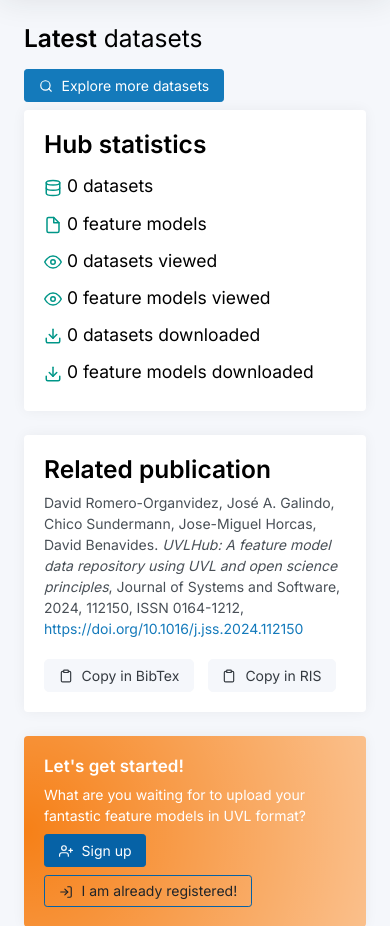
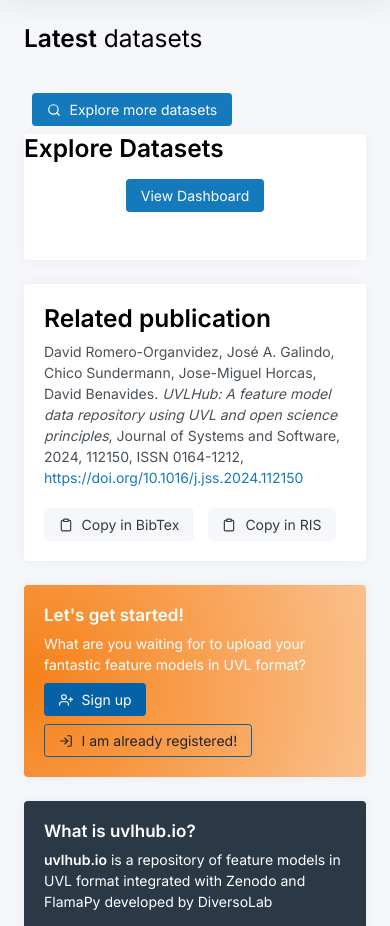
Before and after one commit to tomihc123/clone-mantecado-hub2, a Flask app: page / in a window 390 px wide. Shown: the part 50-976 px from the top of the page. Run offline with Flask 3, Linux system fonts and the light colour scheme; parts of the project's set-up code (start-up, migrations or seed data) failed here and were passed over; some libraries are stand-ins or nearby versions.

Commit message:
Add dashboard

```diff
--- a/app/modules/public/routes.py
+++ b/app/modules/public/routes.py
@@ -1,13 +1,11 @@
 import logging
 
 from flask import render_template
-
 from app.modules.featuremodel.services import FeatureModelService
 from app.modules.public import public_bp
 from app.modules.dataset.services import DataSetService
 
 logger = logging.getLogger(__name__)
-
 
 @public_bp.route("/")
 def index():
@@ -15,25 +13,29 @@
     dataset_service = DataSetService()
     feature_model_service = FeatureModelService()
 
-    # Statistics: total datasets and feature models
+    # Fetch dataset statistics
     datasets_counter = dataset_service.count_synchronized_datasets()
     feature_models_counter = feature_model_service.count_feature_models()
+    total_dataset_downloads = dataset_service.total_dataset_downloads()
+    total_dataset_views = dataset_service.total_dataset_views()
 
-    # Statistics: total downloads
+    # Render the main page
+    return render_template("public/index.html")
+
+@public_bp.route("/dashboard")
+def dashboard():
+    dataset_service = DataSetService()
+    feature_model_service = FeatureModelService()
+
+    # Fetch data for dashboard
+    datasets_counter = dataset_service.count_synchronized_datasets()
+    feature_models_counter = feature_model_service.count_feature_models()
     total_dataset_downloads = dataset_service.total_dataset_downloads()
-    total_feature_model_downloads = feature_model_service.total_feature_model_downloads()
+    total_dataset_views = dataset_service.total_dataset_views()
 
-    # Statistics: total views
-    total_dataset_views = dataset_service.total_dataset_views()
-    total_feature_model_views = feature_model_service.total_feature_model_views()
-
-    return render_template(
-        "public/index.html",
-        datasets=dataset_service.latest_synchronized(),
-        datasets_counter=datasets_counter,
-        feature_models_counter=feature_models_counter,
-        total_dataset_downloads=total_dataset_downloads,
-        total_feature_model_downloads=total_feature_model_downloads,
-        total_dataset_views=total_dataset_views,
-        total_feature_model_views=total_feature_model_views
-    )
+    # Pass data to the dashboard template
+    return render_template("public/dashboard.html",
+                           datasets_counter=datasets_counter,
+                           feature_models_counter=feature_models_counter,
+                           total_dataset_downloads=total_dataset_downloads,
+                           total_dataset_views=total_dataset_views)
--- a/app/modules/public/templates/public/index.html
+++ b/app/modules/public/templates/public/index.html
@@ -5,7 +5,6 @@
 {% block content %}
 
     <h1 class="h2 mb-3">
-
         <b>Latest</b> datasets
     </h1>
 
@@ -18,11 +17,9 @@
                     <div class="card-body">
                         <div class="d-flex align-items-center justify-content-between">
                             <h2>
-
                                 <a href="{{ dataset.get_uvlhub_doi() }}">
                                     {{ dataset.ds_meta_data.title }}
                                 </a>
-
                             </h2>
                             <div>
                                 <span class="badge bg-secondary">{{ dataset.get_cleaned_publication_type() }}</span>
@@ -31,15 +28,12 @@
                         <p class="text-secondary">{{ dataset.created_at.strftime('%B %d, %Y at %I:%M %p') }}</p>
 
                         <div class="row mb-2">
-
                             <div class="col-12">
                                 <p class="card-text">{{ dataset.ds_meta_data.description }}</p>
                             </div>
-
                         </div>
 
                         <div class="row mb-2 mt-4">
-
                             <div class="col-12">
                                 {% for author in dataset.ds_meta_data.authors %}
                                     <p class="p-0 m-0">
@@ -53,12 +47,9 @@
                                     </p>
                                 {% endfor %}
                             </div>
-
-
                         </div>
 
                         <div class="row mb-2">
-
                             <div class="col-12">
                                 <a href="{{ dataset.get_uvlhub_doi() }}">{{ dataset.get_uvlhub_doi() }}</a>
                                 <div id="dataset_doi_uvlhub_{{ dataset.id }}" style="display: none">
@@ -69,29 +60,23 @@
                                    style="cursor: pointer"
                                    onclick="copyText('dataset_doi_uvlhub_{{ dataset.id }}')"></i>
                             </div>
-
-
-
                         </div>
 
                         <div class="row mb-2">
-
                             <div class="col-12">
                                 {% for tag in dataset.ds_meta_data.tags.split(',') %}
                                     <span class="badge bg-secondary">{{ tag.strip() }}</span>
                                 {% endfor %}
                             </div>
-
                         </div>
 
-                        <div class="row  mt-4">
+                        <div class="row mt-4">
                             <div class="col-12">
                                 <a href="{{ dataset.get_uvlhub_doi() }}" class="btn btn-outline-primary btn-sm"
                                    style="border-radius: 5px;">
                                     <i data-feather="eye" class="center-button-icon"></i>
                                     View dataset
                                 </a>
-
                                 <a href="/dataset/download/{{ dataset.id }}" class="btn btn-outline-primary btn-sm"
                                    style="border-radius: 5px;">
                                     <i data-feather="download" class="center-button-icon"></i>
@@ -100,117 +85,64 @@
                             </div>
                         </div>
 
-
                     </div>
                 </div>
             {% endfor %}
 
-            <a href="/explore" class="btn btn-primary">
+            <a href="/explore" class="btn btn-primary mt-4 ms-2">
                 <i data-feather="search" class="center-button-icon"></i>
                 Explore more datasets
             </a>
 
         </div>
 
+        <!-- Sidebar with Explore Datasets and Related Publication -->
         <div class="col-xl-4 col-lg-12 col-md-12 col-sm-12">
 
             <div class="row">
 
                 <div class="col-12">
-
                     <div class="card">
-
-                    <div class="card-body">
-
-                        <h2> <b>Hub statistics</b> </h2>
-
-                        <h1 class="h2 mb-3">
-
-                            <h4 class="h4 mb-3" class="stats-color">
-                                <i data-feather="database" class="align-middle mr-2 stats-color"></i>&nbsp;{{ datasets_counter }} datasets
-                            </h4>
-
-                            <h4 class="h4 mb-3" class="stats-color">
-                                <i data-feather="file" class="align-middle mr-2 stats-color"></i>&nbsp;{{ feature_models_counter }} feature models
-                            </h4>
-
-                            <h4 class="h4 mb-3" class="stats-color">
-                                <i data-feather="eye" class="align-middle mr-2 stats-color"></i>&nbsp;{{ total_dataset_views }} datasets viewed
-                            </h4>
-
-                            <h4 class="h4 mb-3" class="stats-color">
-                                <i data-feather="eye" class="align-middle mr-2 stats-color"></i>&nbsp;{{ total_feature_model_views }} feature models viewed
-                            </h4>
-
-                            <h4 class="h4 mb-3" class="stats-color">
-                                <i data-feather="download" class="align-middle mr-2 stats-color"></i>&nbsp;{{ total_dataset_downloads }} datasets downloaded
-                            </h4>
-
-                            <h4 class="h4" class="stats-color">
-                                <i data-feather="download" class="align-middle mr-2 stats-color"></i>&nbsp;{{ total_feature_model_downloads }} feature models downloaded
-                            </h4>
-
-                        </h1>
-
+                        <h1 class="h2 mb-3"><b>Explore Datasets</b></h1>
+                        <div class="text-center mb-5">
+                            <a href="{{ url_for('public.dashboard') }}" class="btn btn-primary">View Dashboard</a>
                         </div>
-
                     </div>
                 </div>
 
                 <div class="col-12">
-
                     <div class="card">
-
                         <div class="card-body">
-
-
-
                             <h2> <b>Related publication</b> </h2>
-
                             David Romero-Organvidez, José A. Galindo, Chico Sundermann, Jose-Miguel Horcas, David Benavides.
                             <i>UVLHub: A feature model data repository using UVL and open science principles</i>,
-                            Journal of Systems and Software,
-                            2024,
-                            112150,
-                            ISSN 0164-1212,
+                            Journal of Systems and Software, 2024, 112150, ISSN 0164-1212,
                             <a href="https://doi.org/10.1016/j.jss.2024.112150" target="_blank">https://doi.org/10.1016/j.jss.2024.112150</a>
-
                         </div>
 
                         <div class="card-body mt-0 pt-0">
-
                             <button onclick="copyText('bibtex_cite')" class="btn btn-light" style="border-radius: 5px; margin-right: 10px">
                                 <i data-feather="clipboard" class="center-button-icon"></i>
                                 Copy in BibTex
                             </button>
-
                             <button onclick="copyText('ris_cite')" class="btn btn-light" style="border-radius: 5px;">
                                 <i data-feather="clipboard" class="center-button-icon"></i>
                                 Copy in RIS
                             </button>
-
                         </div>
-
                     </div>
-
-
                 </div>
 
                 {% if current_user.is_anonymous %}
-
                     <div class="col-12">
                         <div class="card card-welcome">
-
                             <h2 class="card-title card-title-light">
                                 Let's get started!
                             </h2>
 
                             <div class="card-body card-body-slim">
-
                                 What are you waiting for to upload your fantastic feature models in UVL format?
-
                                 <div class="row mt-2">
-
                                     <div class="col-12">
                                         <a href="/signup"
                                            class="btn btn-dark"
@@ -219,7 +151,6 @@
                                             Sign up
                                         </a>
                                     </div>
-
                                     <div class="col-12 mt-2">
                                         <a href="/login"
                                            class="btn btn-outline-dark" style=" border-color: #0662A6">
@@ -227,53 +158,36 @@
                                             I am already registered!
                                         </a>
                                     </div>
-
-                                </div>
-
-
-                            </div>
-
                                 </div>
                             </div>
-
+                        </div>
+                    </div>
                 {% endif %}
 
                 <div class="col-12">
-
                     <div class="card card-dark">
-
                         <h2 class="card-title card-title-light">
                             What is <b>uvlhub.io</b>?
                         </h2>
-
                         <div class="card-body card-body-slim">
-
                             <strong>uvlhub.io</strong> is a repository of feature models in UVL format integrated with
                             Zenodo and FlamaPy developed by DiversoLab
-
                         </div>
 
                         <h2 class="card-title card-title-light">
                             Can I contribute?
                         </h2>
-
                         <div class="card-body card-body-slim">
-
                             Sure! You can make a fork of our official repository on GitHub,
                             create fantastic features and then make a pull request to us.
-
                             <br><br>
-
                             <a href="https://github.com/diverso-lab/uvlhub" target="_blank" class="btn btn-primary">
                                 Go to GitHub</a>
-
                         </div>
-
                     </div>
                 </div>
 
             </div>
-
 
         </div>
 
```
Also changed, not shown: app/modules/public/templates/public/dashboard.html (added, +79 -0 lines). Lines whose indentation alone changed are shown as unchanged.
